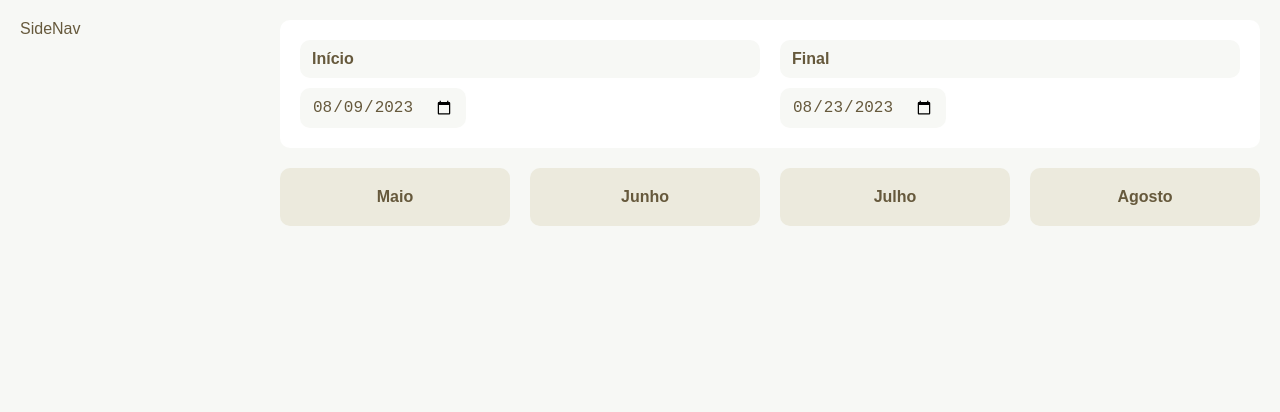
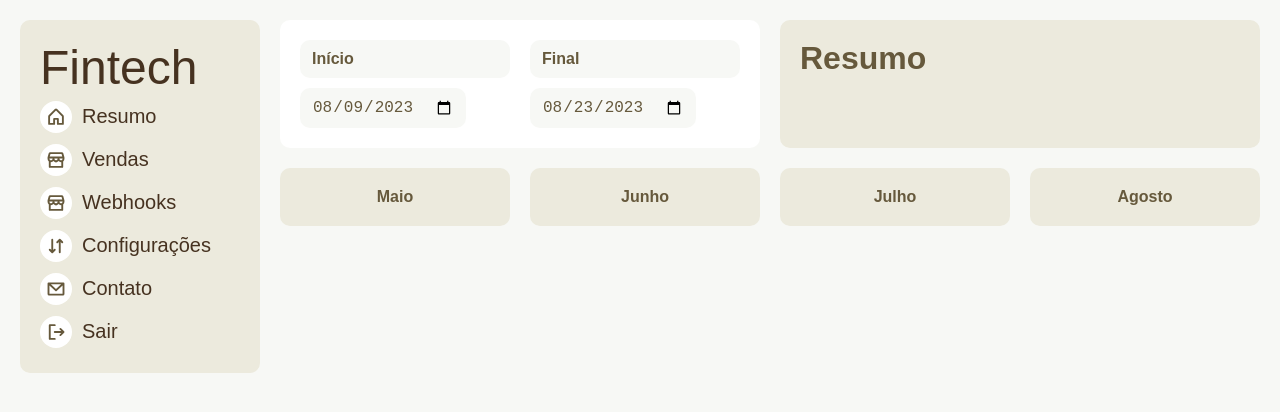
Before and after one commit to robcorreia/dashboard-react-ts, a React (Vite) app: page / in a window 1280 px wide. Shown: the top 412 px of the page. Built offline with nearby package versions, Linux system fonts and the light colour scheme; no server answers; the HTML template or start-up script is replaced by a standard one.

Commit message:
feat: add sidenav

```diff
--- a/package.json
+++ b/package.json
@@ -10,6 +10,7 @@
     "preview": "vite preview"
   },
   "dependencies": {
+    "@phosphor-icons/react": "^2.0.10",
     "react": "^18.2.0",
     "react-dom": "^18.2.0"
   },
--- a/src/App.css
+++ b/src/App.css
@@ -78,6 +78,48 @@ ul {
   grid-template-columns: 240px auto;
 }
 
+.sidenav .brand {
+  text-decoration: none;
+  font-size: 3rem;
+  font-family: Arial, Helvetica, sans-serif;
+  color: var(--color-1);
+}
+
+.sidenav li {
+  display: flex;
+  align-items: center;
+  gap: var(--gap-sm);
+  cursor: pointer;
+}
+
+.sidenav li div {
+  width: 2rem;
+  height: 2rem;
+  background: var(--white);
+  display: flex;
+  align-items: center;
+  justify-content: center;
+  border-radius: 50%;
+}
+
+.sidenav li a {
+  flex: 1;
+  font-size: 1.25rem;
+  text-decoration: none;
+  color: var(--color-1);
+  padding: var(--gap-sm) 0;
+}
+
+.sidenav li:hover div {
+  background-color: var(--color-3);
+}
+
+.daterange {
+  display: grid;
+  grid-template-columns: 1fr 1fr;
+  gap: var(--gap);
+}
+
 .summary {
   font-size: 1.5rem;
   font-weight: 600;
--- a/src/components/Header/index.tsx
+++ b/src/components/Header/index.tsx
@@ -3,10 +3,13 @@ import DateRange from '../DateRange'
 import Months from '../Months'
 
 const Header = () => {
+  const [title, setTitle] = React.useState('Resumo')
+
   return (
     <header className='mb'>
-      <div className='mb'>
+      <div className=' daterange mb'>
         <DateRange />
+        <h1 className='box bg-3'>{title}</h1>
       </div>
       <Months />
     </header>
--- a/src/components/SideNav/index.tsx
+++ b/src/components/SideNav/index.tsx
@@ -1,8 +1,37 @@
+import { ArrowsDownUp, EnvelopeSimple, GearSix, House, SignOut, Storefront } from '@phosphor-icons/react'
 import React from 'react'
 
 const SideNav = () => {
   return (
-    <div>SideNav</div>
+    <nav className='sidenav box bg-3'>
+      <a className='brand' href="/">Fintech</a>
+      <ul>
+        <li>
+          <div><House size={20} weight="bold" /></div>
+          <a href="">Resumo</a>
+        </li>
+        <li>
+          <div><Storefront size={20} weight="bold" /></div>
+          <a href="">Vendas</a>
+        </li>
+        <li>
+          <div><Storefront size={20} weight="bold" /></div>
+          <a>Webhooks</a>
+        </li>
+        <li>
+          <div><ArrowsDownUp size={20} weight="bold" /></div>
+          <a>Configurações</a>
+        </li>
+        <li>
+          <div><EnvelopeSimple size={20} weight="bold" /></div>
+          <a>Contato</a>
+        </li>
+        <li>
+          <div><SignOut size={20} weight="bold" /></div>
+          <a>Sair</a>
+        </li>
+      </ul>
+    </nav>
   )
 }
 
```
Also changed, not shown: 1 other file (tests, documents, lock files or other folders).
